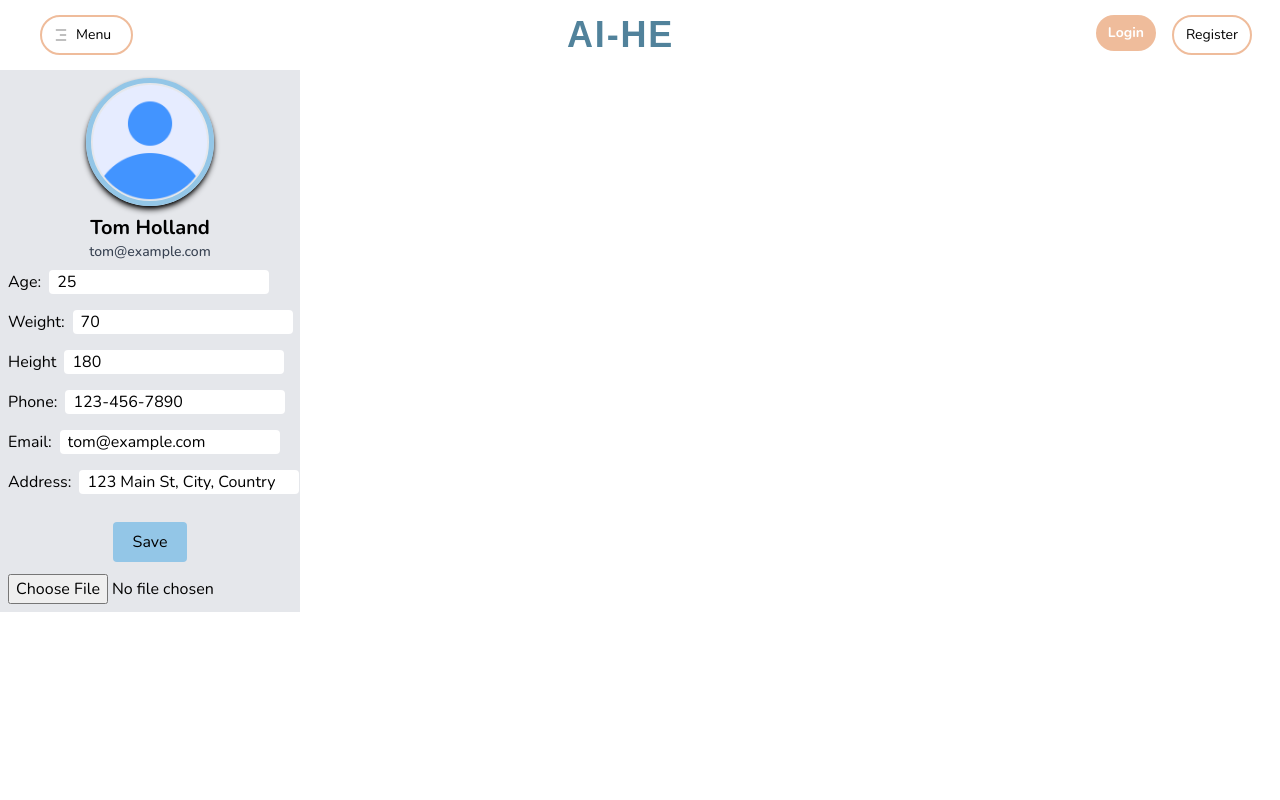
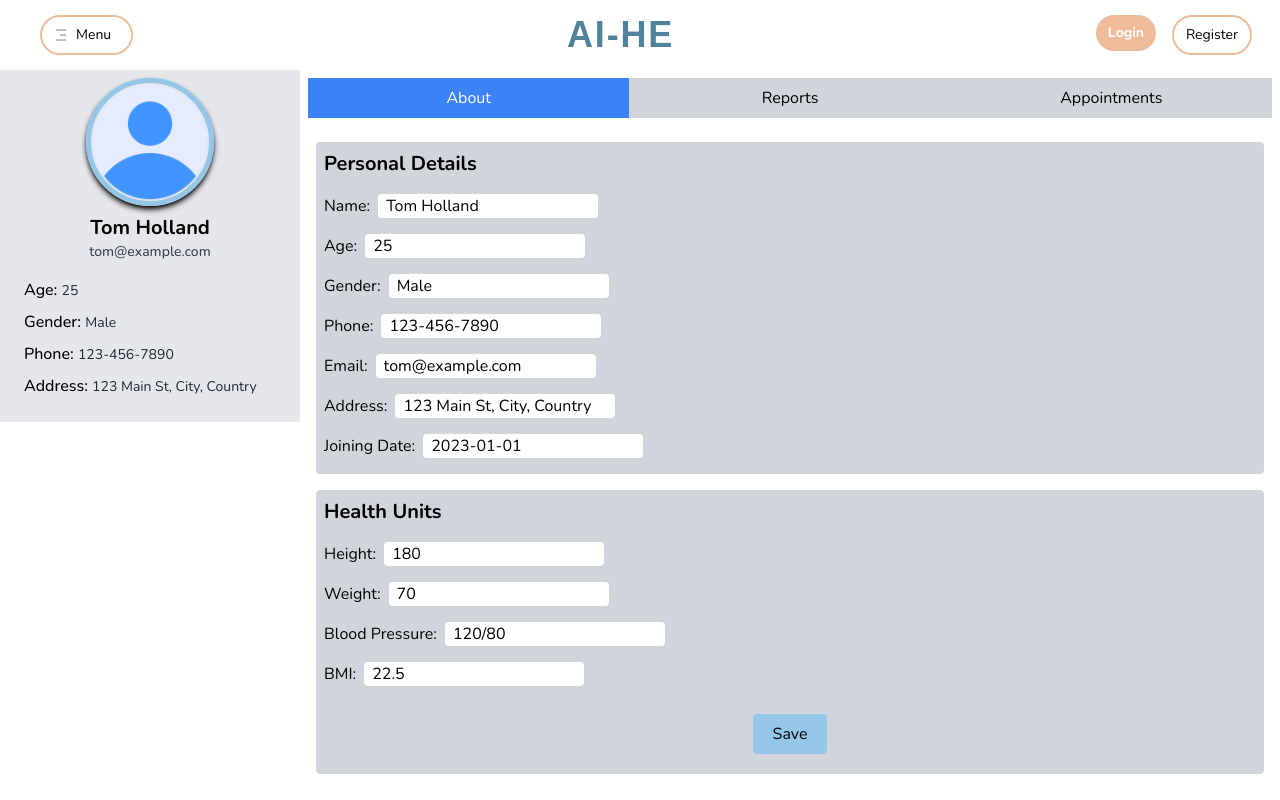
Before and after one commit to srutiii/AI-healthEngine, a React (Vite) app: page /profile in a window 1280 px wide. Both pictures are taken after a click on the button "Edit". Built offline with nearby package versions, Linux system fonts and the light colour scheme; a web font is replaced by a local one.

Commit message:
made profile page

```diff
--- a/src/pages/Profile.jsx
+++ b/src/pages/Profile.jsx
@@ -1,27 +1,31 @@
 import React, { useState } from "react";
+import { FaPenToSquare } from "react-icons/fa6";
 
 function Profile() {
   const [isEditing, setIsEditing] = useState(false);
+  const [activeSection, setActiveSection] = useState("about");
   const [values, setValues] = useState({
     name: "Tom Holland",
     age: 25,
-    weight: 70,
-    height: 180,
+    gender: "Male",
     phoneNumber: "123-456-7890",
     email: "tom@example.com",
     address: "123 Main St, City, Country",
+    joiningDate: "2023-01-01",
     image: "public/user.png",
+    height: 180,
+    weight: 70,
+    pressure: "120/80",
+    bmi: 22.5,
   });
   const [uploadedFiles, setUploadedFiles] = useState([]);
+
   const handleFileUpload = (e) => {
     const files = Array.from(e.target.files);
     setUploadedFiles([...uploadedFiles, ...files]);
   };
 
-  const handleViewFiles = () => {
-    // Add logic to view uploaded files
-    console.log(uploadedFiles);
-  };
+
 
   const handleEditClick = () => {
     setIsEditing(true);
@@ -39,10 +43,175 @@ function Profile() {
       [name]: value,
     });
   };
+  const handleDeleteFile = (index) => {
+    setUploadedFiles(uploadedFiles.filter((file, i) => i !== index));
+  };
+  const renderAboutSection = () => {
+    return (
+      <div className="p-2">
+        <div className="w-full bg-gray-300 p-2 rounded mb-4">
+          <h2 className="text-xl font-bold mb-2">Personal Details</h2>
+          {isEditing ? (
+            <div>
+              <div className="flex items-center">
+                <p>Name:</p>
+                <input
+                  type="text"
+                  name="name"
+                  value={values.name}
+                  onChange={handleChange}
+                  className="my-2 px-2 rounded mx-2"
+                />
+              </div>
+              <div className="flex items-center">
+                <p>Age:</p>
+                <input
+                  type="text"
+                  name="age"
+                  value={values.age}
+                  onChange={handleChange}
+                  className="my-2 px-2 rounded mx-2"
+                />
+              </div>
+              <div className="flex items-center">
+                <p>Gender:</p>
+                <input
+                  type="text"
+                  name="gender"
+                  value={values.gender}
+                  onChange={handleChange}
+                  className="my-2 px-2 rounded mx-2"
+                />
+              </div>
+              <div className="flex items-center">
+                <p>Phone:</p>
+                <input
+                  type="text"
+                  name="phoneNumber"
+                  value={values.phoneNumber}
+                  onChange={handleChange}
+                  className="my-2 px-2 rounded mx-2"
+                />
+              </div>
+              <div className="flex items-center">
+                <p>Email:</p>
+                <input
+                  type="text"
+                  name="email"
+                  value={values.email}
+                  onChange={handleChange}
+                  className="my-2 px-2 rounded mx-2"
+                />
+              </div>
+              <div className="flex items-center">
+                <p>Address:</p>
+                <input
+                  type="text"
+                  name="address"
+                  value={values.address}
+                  onChange={handleChange}
+                  className="my-2 px-2 rounded mx-2"
+                />
+              </div>
+              <div className="flex items-center">
+                <p>Joining Date:</p>
+                <input
+                  type="text"
+                  name="joiningDate"
+                  value={values.joiningDate}
+                  onChange={handleChange}
+                  className="my-2 px-2 rounded mx-2"
+                />
+              </div>
+            </div>
+          ) : (
+            <div className="relative">
+              <p>Name: {values.name}</p>
+              <p>Age: {values.age}</p>
+              <p>Gender: {values.gender}</p>
+              <p>Phone: {values.phoneNumber}</p>
+              <p>Email: {values.email}</p>
+              <p>Address: {values.address}</p>
+              <p>Joining Date: {values.joiningDate}</p>
+              <button
+                onClick={handleEditClick}
+                className="flex justify-center items-center text-gray-600 absolute top-0 right-3"
+              >
+                <FaPenToSquare /> Edit
+              </button>
+            </div>
+          )}
+        </div>
+
+        <div className="w-full bg-gray-300 p-2 rounded">
+          <h2 className="text-xl font-bold mb-2">Health Units</h2>
+          {isEditing ? (
+            <div>
+              <div className="flex items-center">
+                <p>Height:</p>
+                <input
+                  type="text"
+                  name="height"
+                  value={values.height}
+                  onChange={handleChange}
+                  className="my-2 px-2 rounded mx-2"
+                />
+              </div>
+              <div className="flex items-center">
+                <p>Weight:</p>
+                <input
+                  type="text"
+                  name="weight"
+                  value={values.weight}
+                  onChange={handleChange}
+                  className="my-2 px-2 rounded mx-2"
+                />
+              </div>
+              <div className="flex items-center">
+                <p>Blood Pressure:</p>
+                <input
+                  type="text"
+                  name="pressure"
+                  value={values.pressure}
+                  onChange={handleChange}
+                  className="my-2 px-2 rounded mx-2"
+                />
+              </div>
+              <div className="flex items-center">
+                <p>BMI:</p>
+                <input
+                  type="text"
+                  name="bmi"
+                  value={values.bmi}
+                  onChange={handleChange}
+                  className="my-2 px-2 rounded mx-2"
+                />
+              </div>
+              <div className="flex justify-center items-center w-full mt-5">
+                <button
+                  onClick={handleSaveClick}
+                  className="flex justify-center items-center bg-btn2 px-5 py-2 rounded mb-3"
+                >
+                  Save
+                </button>
+              </div>
+            </div>
+          ) : (
+            <div className="relative">
+              <p>Height: {values.height} cm</p>
+              <p>Weight: {values.weight} kg</p>
+              <p>Blood Pressure: {values.pressure}</p>
+              <p>BMI: {values.bmi}</p>
+            </div>
+          )}
+        </div>
+      </div>
+    );
+  };
 
   return (
-    <div className="w-full font-text ">
-      {/* user details */}
+    <div className="w-full font-text flex">
+      {/* Left side */}
       <div className="w-[300px] h-fit bg-gray-200 p-2">
         <div className="flex flex-col w-full justify-center items-center">
           <img
@@ -53,84 +222,6 @@ function Profile() {
           <h1 className="font-bold text-xl mt-2">{values.name}</h1>
           <p className="text-sm text-gray-700 font-medium">{values.email}</p>
         </div>
-        {isEditing ? (
-          <div>
-            <div className="flex items-center ">
-              <p>Age:</p>
-              <input
-                type="text"
-                name="age"
-                value={values.age}
-                onChange={handleChange}
-                placeholder="Age"
-                className="my-2 px-2 rounded mx-2"
-              />
-            </div>
-            <div className="flex  items-center">
-              <p>Weight: </p>
-              <input
-                type="text"
-                name="weight"
-                value={values.weight}
-                onChange={handleChange}
-                placeholder="Weight"
-                className="my-2 px-2 rounded mx-2"
-              />
-            </div>
-            <div className="flex items-center">
-              <p>Height</p>
-              <input
-                type="text"
-                name="height"
-                value={values.height}
-                onChange={handleChange}
-                placeholder="Height"
-                className="my-2 px-2 rounded mx-2"
-              />
-            </div>
-            <div className="flex items-center">
-              <p>Phone: </p>
-              <input
-                type="text"
-                name="phoneNumber"
-                value={values.phoneNumber}
-                onChange={handleChange}
-                placeholder="Phone number"
-                className="my-2 px-2 rounded mx-2"
-              />
-            </div>
-            <div className="flex items-center">
-              <p>Email: </p>
-              <input
-                type="text"
-                name="email"
-                value={values.email}
-                onChange={handleChange}
-                placeholder="Email"
-                className="my-2 px-2 rounded mx-2"
-              />
-            </div>
-            <div className="flex items-center">
-              <p>Address:</p>
-              <input
-                type="text"
-                name="address"
-                value={values.address}
-                onChange={handleChange}
-                placeholder="Address"
-                className="my-2 px-2 rounded mx-2"
-              />
-            </div>
-            <div className="flex justify-center items-center w-full mt-5">
-              <button
-                onClick={handleSaveClick}
-                className="flex justify-center items-center  bg-btn2 px-5 py-2 rounded mb-3"
-              >
-                Save
-              </button>
-            </div>
-          </div>
-        ) : (
         <div className="p-2">
           <p className="text-base font-medium m-2">
             Age:{" "}
@@ -139,71 +230,107 @@ function Profile() {
             </span>
           </p>
           <p className="text-base font-medium m-2">
-              Weight:{" "}
+            Gender:{" "}
             <span className="text-sm text-gray-800 font-normal">
-                {values.weight}
+              {values.gender}
             </span>
           </p>
           <p className="text-base font-medium m-2">
-              Height:{" "}
-              <span className="text-sm text-gray-800 font-normal">
-                {values.height}
-              </span>{" "}
-            </p>
-            <p className="text-base font-medium m-2">
-              Phone number:{" "}
+            Phone:{" "}
             <span className="text-sm text-gray-800 font-normal">
               {values.phoneNumber}
             </span>
           </p>
-            {/* <p>Email: {values.email}</p> */}
           <p className="text-base font-medium m-2">
             Address:{" "}
             <span className="text-sm text-gray-800 font-normal">
               {values.address}
             </span>
           </p>
-            <div className="flex justify-center items-center w-full mt-5">
+        </div>
+      </div>
+
+      {/* Right side */}
+      <div className="flex-1 p-2">
+        <div className="flex mb-4">
           <button
-                onClick={handleEditClick}
-                className="px-5 py-2 rounded bg-btn2"
+            onClick={() => setActiveSection("about")}
+            className={`flex-1 p-2 ${
+              activeSection === "about"
+                ? "bg-blue-500 text-white"
+                : "bg-gray-300"
+            }`}
           >
-                Edit
+            About
           </button>
+          <button
+            onClick={() => setActiveSection("reports")}
+            className={`flex-1 p-2 ${
+              activeSection === "reports"
+                ? "bg-blue-500 text-white"
+                : "bg-gray-300"
+            }`}
+          >
+            Reports
+          </button>
+          <button
+            onClick={() => setActiveSection("appointments")}
+            className={`flex-1 p-2 ${
+              activeSection === "appointments"
+                ? "bg-blue-500 text-white"
+                : "bg-gray-300"
+            }`}
+          >
+            Appointments
+          </button>
+        </div>
+        {activeSection === "about" && renderAboutSection()}
+        {activeSection === "reports" && (
+          <div>
+            <h2 className="text-xl font-bold mb-2">Reports</h2>
+            <div className="flex flex-col">
+              <input
+                type="file"
+                onChange={handleFileUpload}
+                multiple
+                className="mb-4"
+              />
+              {uploadedFiles.length > 0 && (
+                <div className="bg-gray-200 p-2 rounded">
+                  <h3 className="text-lg font-bold mb-2">Uploaded Files</h3>
+                  <ul>
+                    {uploadedFiles.map((file, index) => (
+                      <li
+                        key={index}
+                        className="flex justify-between items-center"
+                      >
+                        <span>{file.name}</span>
+                        <div className="flex">
+                          <button
+                            onClick={() => window.open(file.url, "_blank")}
+                            className="text-blue-500 hover:text-blue-700 mr-2"
+                          >
+                            View
+                          </button>
+                          <button
+                            onClick={() => handleDeleteFile(index)}
+                            className="text-red-500 hover:text-red-700"
+                          >
+                            Delete
+                          </button>
+                        </div>
+                      </li>
+                    ))}
+                  </ul>
+                </div>
+              )}
             </div>
           </div>
         )}
-        {isEditing ? (
+        {activeSection === "appointments" && (
           <div>
-            {/* ...Input fields for editing details... */}
-            <div>
-              <input
-                type="file"
-                placeholder="upload report"
-                onChange={handleFileUpload}
-              />
-            </div>
-
-          </div>
-        ) : (
-          <div>
-            <div>
-              {/* ...Display fields for non-edit mode... */}
-              <button
-                onClick={handleEditClick}
-                className="flex justify-center items-center w-full px-5 py-2 rounded mt-2  bg-btn2"
-              >
-                Upload Report
-              </button>
-              </div>
-              <div>
-                <button
-                  onClick={handleViewFiles}
-                  className="flex justify-center items-center w-full px-5 py-2 rounded mt-2  bg-btn2"
-                >
-                  View Uploaded Files
-                </button>
-              </div>
+            <h2 className="text-xl font-bold mb-2">Appointments</h2>
+            {/* Add appointment details or management here */}
           </div>
         )}
       </div>
```
Lines whose indentation alone changed are shown as unchanged.
